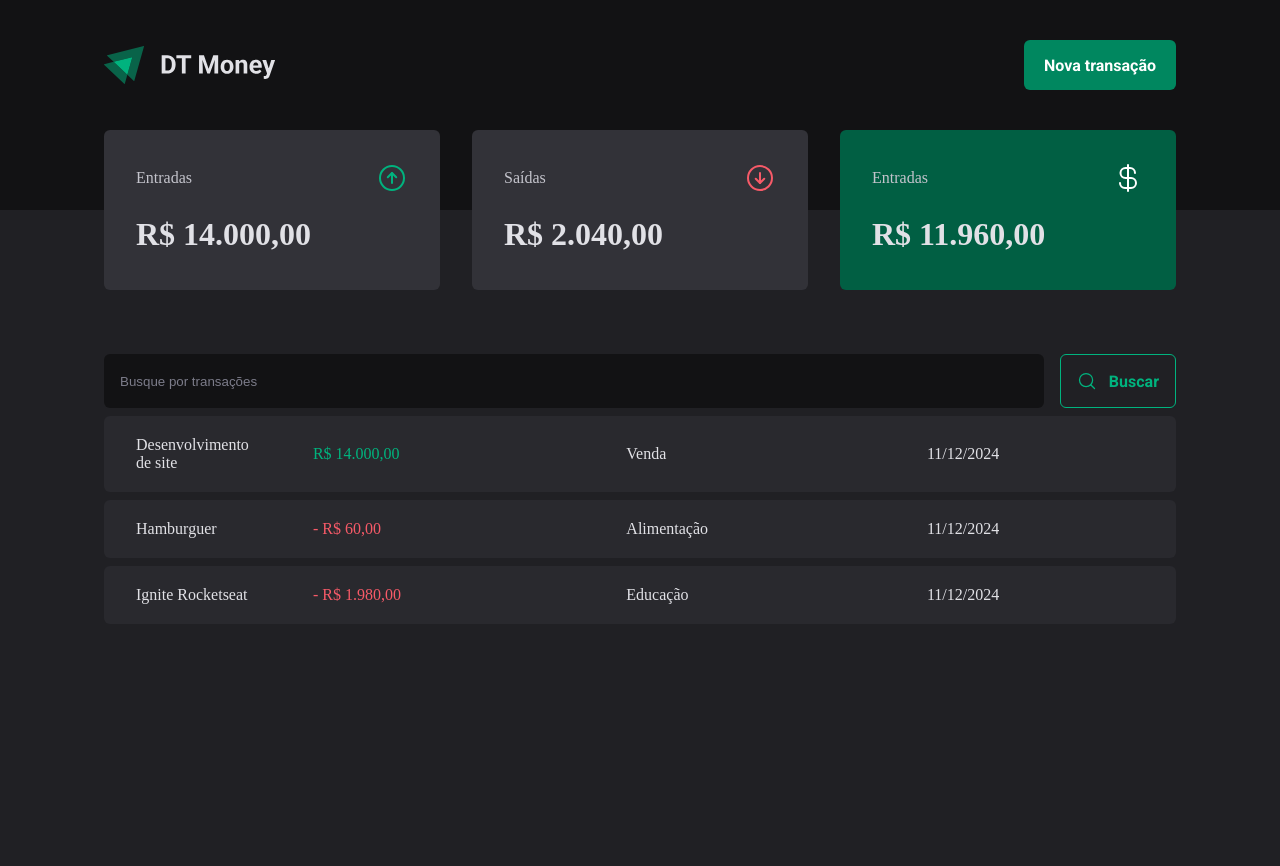
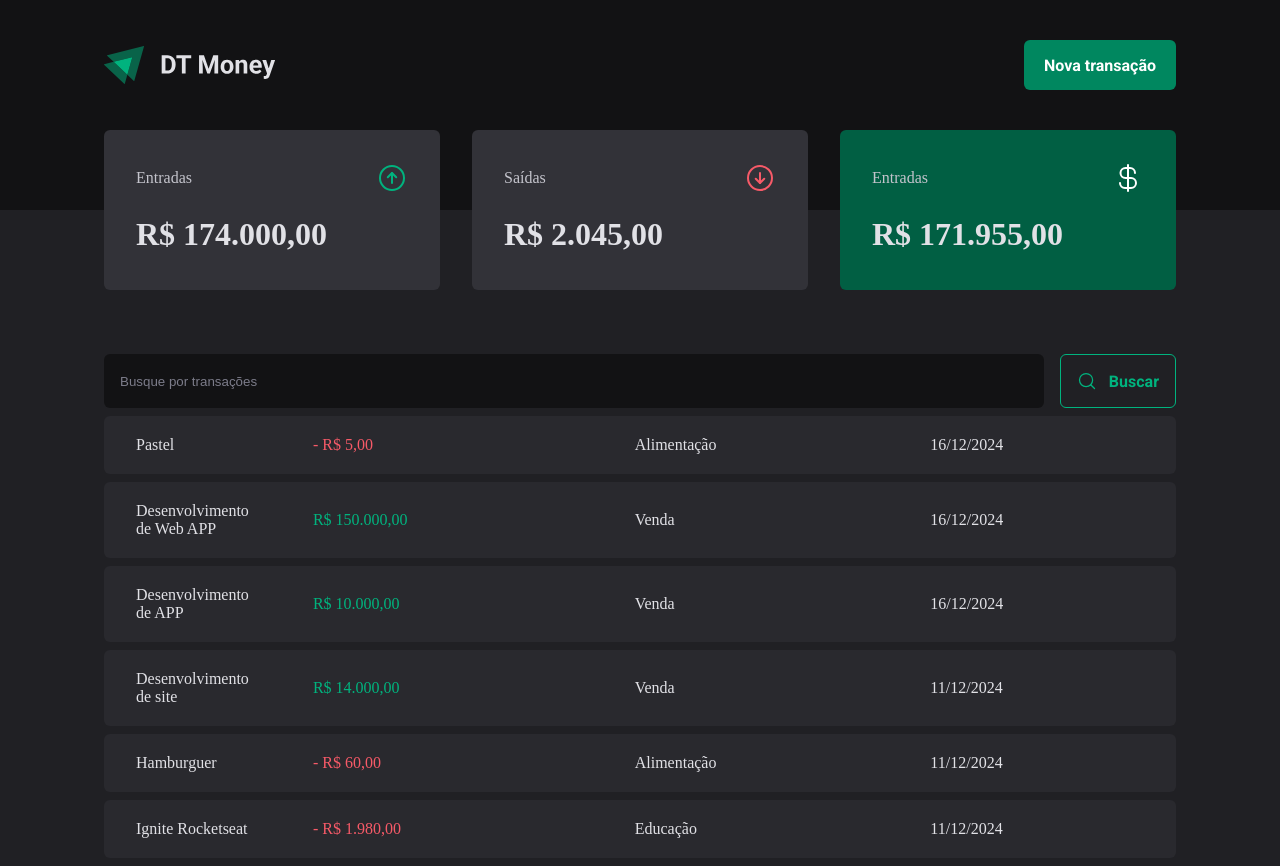
Before and after one commit to raphael-aciardi/DT-Money, a React (Vite) app: page / in a window 1280 px wide. Before the commit the page ends 800 px from the top, so only its background shows below. Built offline with nearby package versions, Linux system fonts and the light colour scheme; data requests are answered from the project's data file.

Commit message:
Posting and loading transaction

```diff
--- a/package.json
+++ b/package.json
@@ -14,6 +14,7 @@
     "@hookform/resolvers": "^3.9.1",
     "@radix-ui/react-dialog": "^1.1.2",
     "@radix-ui/react-radio-group": "^1.2.1",
+    "axios": "^1.7.9",
     "phosphor-react": "^1.4.1",
     "react": "^18.3.1",
     "react-dom": "^18.3.1",
--- a/server.json
+++ b/server.json
@@ -23,6 +23,30 @@
       "category": "Educação",
       "price": 1980,
       "createdAt": "2024-12-11T17:40:21.246Z"
+    },
+    {
+      "description": "Desenvolvimento de APP",
+      "price": 10000,
+      "category": "Venda",
+      "type": "income",
+      "createdAt": "2024-12-16T18:20:22.869Z",
+      "id": 4
+    },
+    {
+      "description": "Desenvolvimento de Web APP",
+      "price": 150000,
+      "category": "Venda",
+      "type": "income",
+      "createdAt": "2024-12-16T18:22:14.731Z",
+      "id": 5
+    },
+    {
+      "description": "Pastel",
+      "price": 5,
+      "category": "Alimentação",
+      "type": "outcome",
+      "createdAt": "2024-12-16T18:44:09.324Z",
+      "id": 6
     }
   ]
 }
--- a/src/components/NewTransactionModal/index.tsx
+++ b/src/components/NewTransactionModal/index.tsx
@@ -4,6 +4,8 @@ import { ArrowCircleDown, ArrowCircleUp, X } from 'phosphor-react'
 import * as z from 'zod';
 import { Controller, useForm } from 'react-hook-form';
 import { zodResolver } from '@hookform/resolvers/zod';
+import { useContext } from 'react';
+import { TransactionsContext } from '../../contexts/TransactionsContext';
 
 const newTransactionFormSchema = z.object({
     description: z.string(),
@@ -16,10 +18,13 @@ type NewTransactionFormInputs = z.infer<typeof newTransactionFormSchema>
 
 export function NewTransactionModal() {
 
+    const { createTransaction } = useContext(TransactionsContext)
+
     const { register,
         handleSubmit,
         formState: { isSubmitting },
-        control
+        control,
+        reset,
     } = useForm<NewTransactionFormInputs>({
         resolver: zodResolver(newTransactionFormSchema),
         defaultValues: {
@@ -28,8 +33,11 @@ export function NewTransactionModal() {
     })
 
     async function handleCreateNewTransaction(data: NewTransactionFormInputs) {
-        await new Promise(resolve => setTimeout(resolve, 2000))
-        console.log(data)
+        const { description, price, category, type} = data
+
+        createTransaction({ description, price, category, type })
+
+        reset()
     }
 
     return (
--- a/src/contexts/TransactionsContext.tsx
+++ b/src/contexts/TransactionsContext.tsx
@@ -1,4 +1,5 @@
 import { createContext, ReactNode, useEffect, useState } from "react";
+import { api } from "../lib/axios";
 
 interface Transaction {
     id: number;
@@ -9,15 +10,24 @@ interface Transaction {
     createdAt: string;
 }
 
+interface CreateTransactionInput {
+    description: string;
+    price: number;
+    category: string;
+    type: 'income' | 'outcome';
+}
+
 interface TransactionContextType {
     transactions: Transaction[]
     fetchTransactions: (query?: string) => Promise<void>
+    createTransaction: (data: CreateTransactionInput) => Promise<void>
 }
 
 interface TransactionProviderProps {
     children: ReactNode
 
 }
+
 
 // eslint-disable-next-line react-refresh/only-export-components
 export const TransactionsContext = createContext({} as TransactionContextType);
@@ -28,17 +38,32 @@ export function TransactionsProvider({ children }: TransactionProviderProps) {
         const [transactions, setTransactions] = useState<Transaction[]>([]);
 
         async function fetchTransactions(query?: string) {
+            const response = await api.get('transactions', {
+                params: {
+                    _sort: 'createdAt',
+                    _order: 'desc',
+                    q: query
+                }
+            })
 
-            const url = new URL('http://localhost:3000/transactions')
+            setTransactions(response.data)
+        }
 
-            if (query) {
-                url.searchParams.append('q', query);
-            }
 
-            const response = await fetch(url)
-            const data = await response.json()
+        async function createTransaction(data: CreateTransactionInput) {
 
-            setTransactions(data)
+            const { description, price, category, type} = data
+
+            const response = await api.post('transactions', {
+                description,
+                price,
+                category,
+                type,
+                createdAt: new Date(),
+            })
+
+            setTransactions(state => [response.data, ...state])
+
         }
 
         useEffect(() => {
@@ -48,7 +73,7 @@ export function TransactionsProvider({ children }: TransactionProviderProps) {
 
 
         return (
-            <TransactionsContext.Provider value={{ transactions, fetchTransactions, }}>
+            <TransactionsContext.Provider value={{ transactions, fetchTransactions, createTransaction }}>
                 {children}
             </TransactionsContext.Provider>
         )
--- /dev/null
+++ b/src/lib/axios.ts
@@ -0,0 +1,5 @@
+import axios from "axios";
+
+export const api = axios.create({
+    baseURL: 'http://localhost:3000'
+})
```
Also changed, not shown: 1 other file (tests, documents, lock files or other folders). Lines whose indentation alone changed are shown as unchanged.
